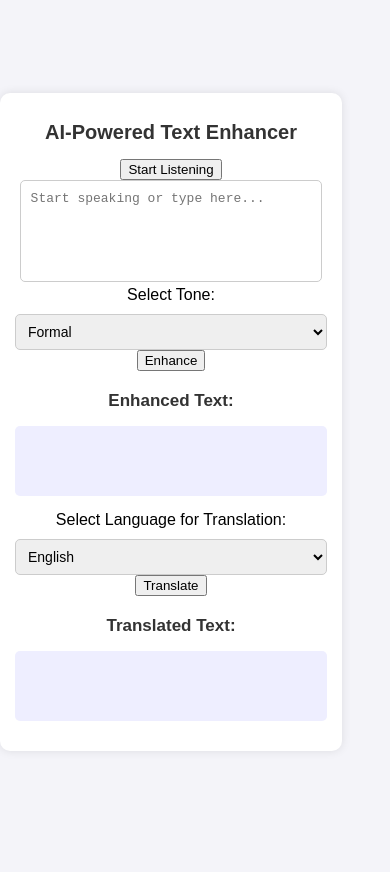
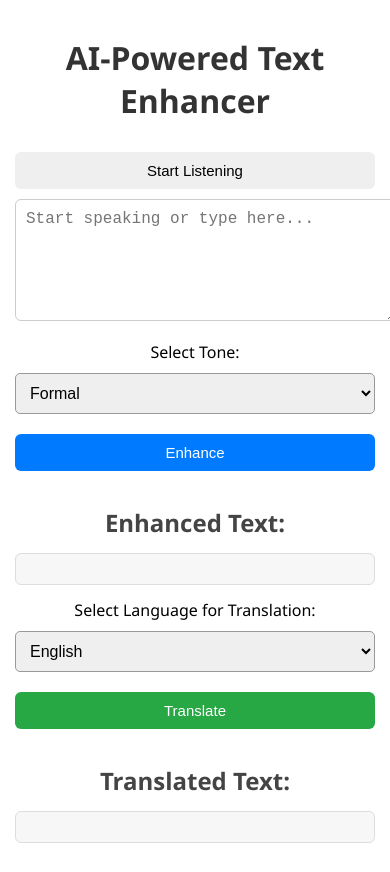
Before and after one commit to Dhruva1129/ai-text-enhancer, a React (Create React App) app in the folder text-enhancer/frontend/: page / in a window 390 px wide. Before the commit the page ends 844 px from the top, so only its background shows below. Built offline with nearby package versions, Linux system fonts and the light colour scheme.

Commit message:
Update TextEnhancer.css

```diff
--- a/text-enhancer/frontend/src/TextEnhancer.css
+++ b/text-enhancer/frontend/src/TextEnhancer.css
@@ -1,183 +1,96 @@
-/* styles.css */
-
-body {
-    font-family: Arial, sans-serif;
-    background-color: #f4f4f9;
-    display: flex;
-    justify-content: center;
-    align-items: center;
-    height: 100vh;
-    margin: 0;
-}
-
 .container {
-    background: white;
+    max-width: 750px;
+    margin: 0 auto;
     padding: 20px;
-    border-radius: 10px;
-    box-shadow: 0px 0px 10px rgba(0, 0, 0, 0.1);
-    width: 400px;
+    font-family: 'Segoe UI', sans-serif;
     text-align: center;
   }
 
   h1 {
-    font-size: 22px;
-    margin-bottom: 15px;
+    margin-bottom: 20px;
     color: #333;
   }
 
   textarea {
-    width: 94%;
-    height: 100px;
+    width: 100%;
+    height: 120px;
     padding: 10px;
+    font-size: 16px;
+    border-radius: 6px;
     border: 1px solid #ccc;
-    border-radius: 5px;
-    font-size: 14px;
-    resize: none;
+    resize: vertical;
+    margin-bottom: 15px;
   }
 
   select {
-    width: 100%;
-    padding: 8px;
-    margin-top: 10px;
-    border: 1px solid #ccc;
+    padding: 10px;
+    font-size: 16px;
+    margin: 10px;
     border-radius: 5px;
-    font-size: 14px;
+    border: 1px solid #999;
   }
 
-.tone-buttons{
-    display: flex;
-    justify-content: space-between;
-    margin-top: 10px;
-    gap: 10px;
+  button {
+    padding: 10px 20px;
+    margin: 8px;
+    font-size: 15px;
+    border: none;
+    border-radius: 6px;
+    cursor: pointer;
+    transition: background 0.3s;
   }
 
-.tone-buttons button {
-    width: 100%;
-    padding: 10px;
-    margin-top: 15px;
-    background-color: #ffffff;
-    color: #000000;
-    font-size: 16px;
-    cursor: pointer;
-    border-radius: 5px;
-    transition: background 0.3sease;
-    border: 1px solid black;
+  button:hover {
+    opacity: 0.9;
   }
 
-.tone-buttons button:hover {
-    background-color: #b9b9b9;
-    transition: 0.5s;
+  .enhance-btn {
+    background-color: #007bff;
+    color: white;
   }
 
-.tone-buttons button.active {
-    background-color: #b9b9b9;
-    color: rgb(0, 0, 0);
+  .translate-btn {
+    background-color: #28a745;
+    color: white;
   }
 
-.enhace-btn {
-    background-color: #2a2fb0;
-    color: white;
-    border: none;
-    width: 100%;
-    padding: 10px;
-    margin-top: 15px;
-    font-size: 16px;
-    cursor: pointer;
-    border-radius: 5px;
-    transition: background 0.3sease;
+  button:disabled {
+    opacity: 0.6;
+    cursor: not-allowed;
   }
 
-.enhace-btn:hover {
-    background-color: #1a1f80;
+  p {
+    background-color: #f7f7f7;
+    padding: 15px;
+    border-radius: 6px;
+    border: 1px solid #ddd;
+    white-space: pre-wrap;
+    text-align: left;
   }
 
   h2 {
-    margin-top: 20px;
-    font-size: 18px;
-    color: #333;
+    margin-top: 25px;
+    margin-bottom: 10px;
+    color: #444;
   }
 
-p {
-    background: #eef;
-    padding: 10px;
-    border-radius: 5px;
-    min-height: 50px;
-    font-size: 16px;
-}
-
-@media (max-width: 480px) {
+  /* Responsive Styling */
+  @media (max-width: 600px) {
     .container {
-        width: 90%;
       padding: 15px;
     }
 
     textarea {
-        width: 90%;
-        height: 80px;
-        font-size: 12px;
+      height: 100px;
     }
 
-    .tone-buttons {
-        flex-direction: row;
-        gap: 5px;
-    }
-
-    .tone-buttons button {
+    button,
+    select {
       width: 100%;
-        padding: 8px;
-        font-size: 10px;
-    }
-
-    .enhace-btn {
-        font-size: 14px;
-        padding: 8px;
-    }
-
-    h1 {
-        font-size: 18px;
-    }
-
-    h2 {
-        font-size: 16px;
+      margin: 10px 0;
     }
 
     p {
       font-size: 14px;
     }
   }
-
-@media (max-width: 768px) {
-    .container {
-        width: 80%;
-    }
-
-    textarea {
-        width: 90%;
-        font-size: 13px;
-    }
-
-    .tone-buttons {
-        flex-direction: row;
-        gap: 8px;
-    }
-
-    .tone-buttons button {
-        font-size: 10px;
-    }
-
-    .enhace-btn {
-        font-size: 15px;
-    }
-
-    h1 {
-        font-size: 20px;
-    }
-
-    h2 {
-        font-size: 17px;
-    }
-
-    p {
-        font-size: 15px;
-    }
-}
```
Lines whose indentation alone changed are shown as unchanged.
